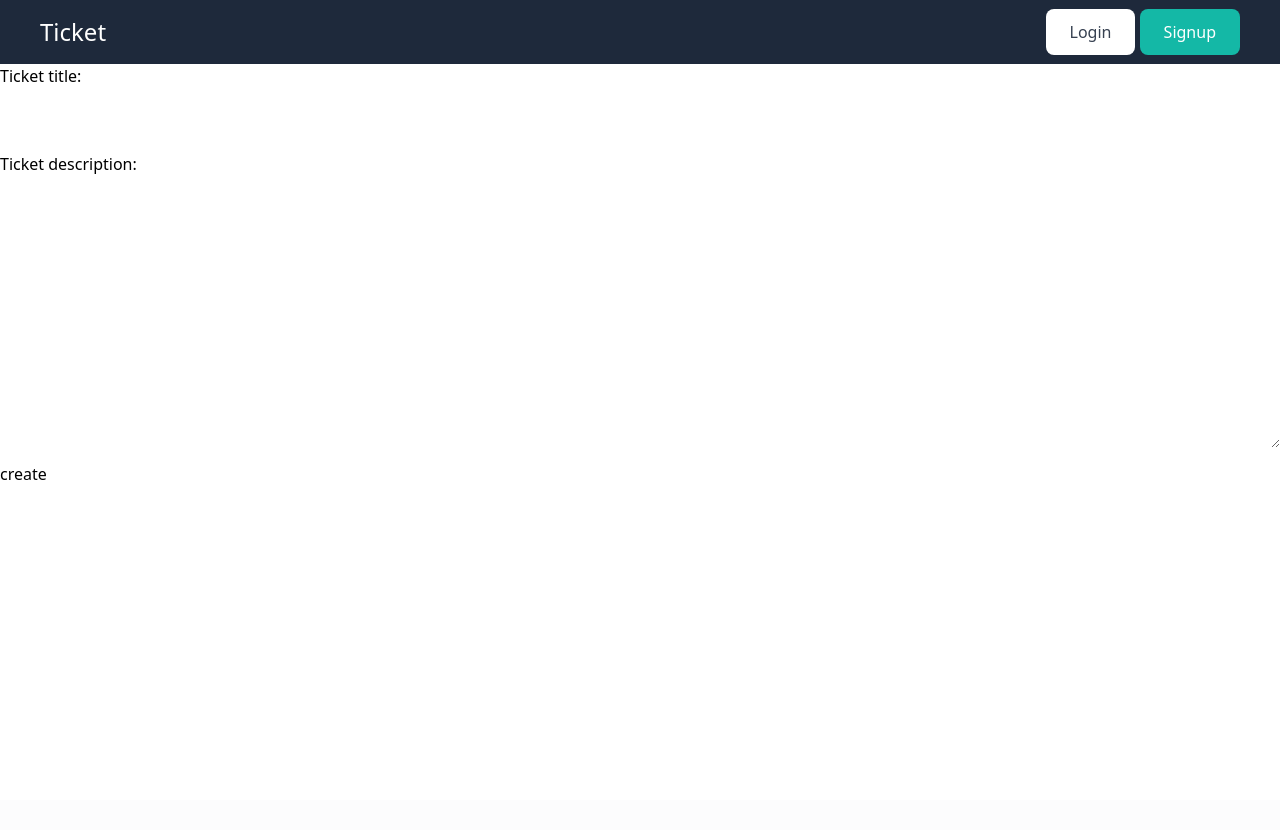
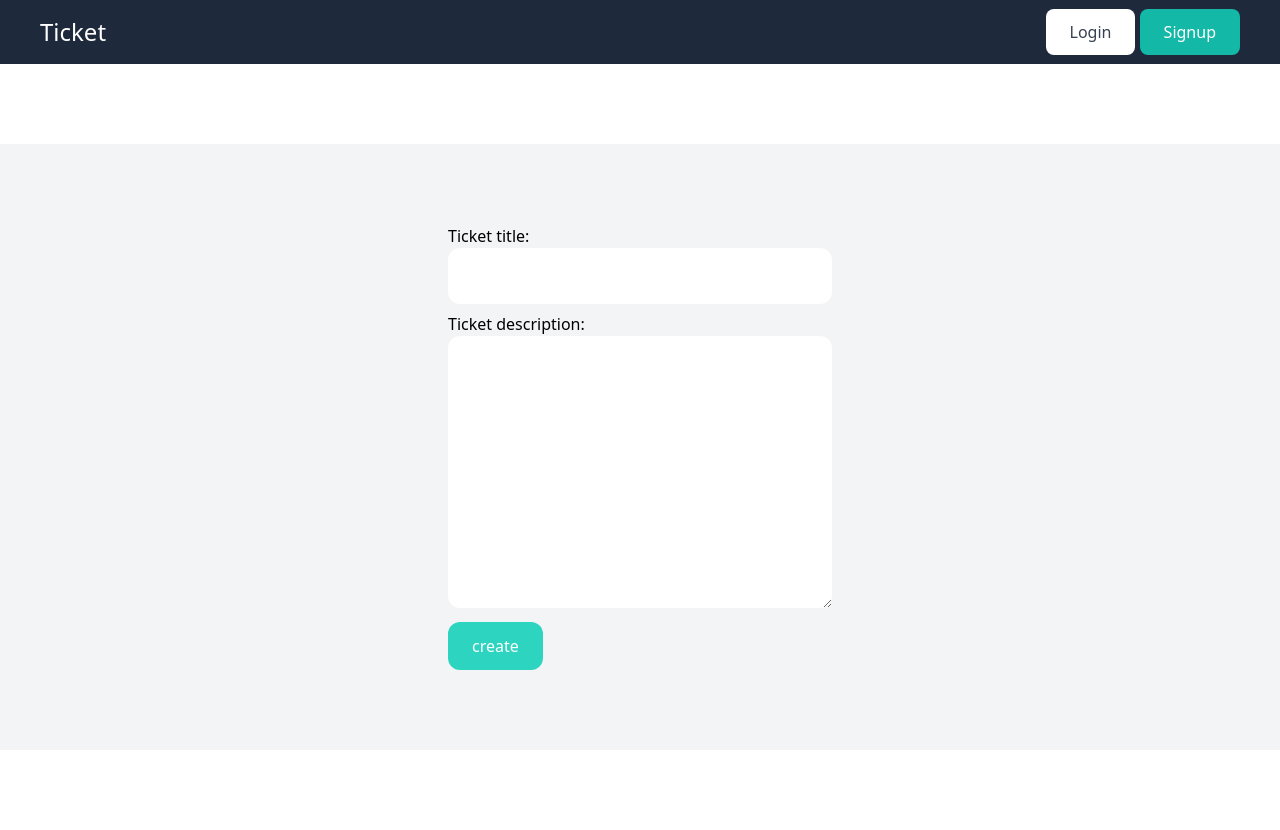
Before and after one commit to zablon-oigo/ticket-management-system, a Django app: page /ticket/create-ticket/ in a window 1280 px wide. Before the commit the page ends 480 px from the top, so only its background shows below. Run offline with Django 3.2, Linux system fonts and the light colour scheme; some libraries are stand-ins or nearby versions.

Commit message:
create ticket template

```diff
--- a/templates/ticket/create_ticket.html
+++ b/templates/ticket/create_ticket.html
@@ -6,10 +6,15 @@ Create Ticket |
 
 {% block  content %}
 <div class="">
-    <form action="{% url 'create_ticket' %}" method="post" class="">
-        {% csrf_token %}
-        {{form.as_p}}
-        <input type="submit" value="create">
-    </form>
+    <div class="bg-gray-100 min-h-[400px] px-10 py-20 my-20">
+        <div class="max-w-sm mx-auto">
+            <form action="{% url 'create_ticket' %}" method="post" class="">
+                {% csrf_token %}
+                {{form.as_p}}
+                <input type="submit" value="create" class="px-6 py-3 rounded-xl bg-teal-400 text-white mx-auto">
+            </form>
+        </div>
+    </div>
+
 </div>
 {% endblock %}
```
